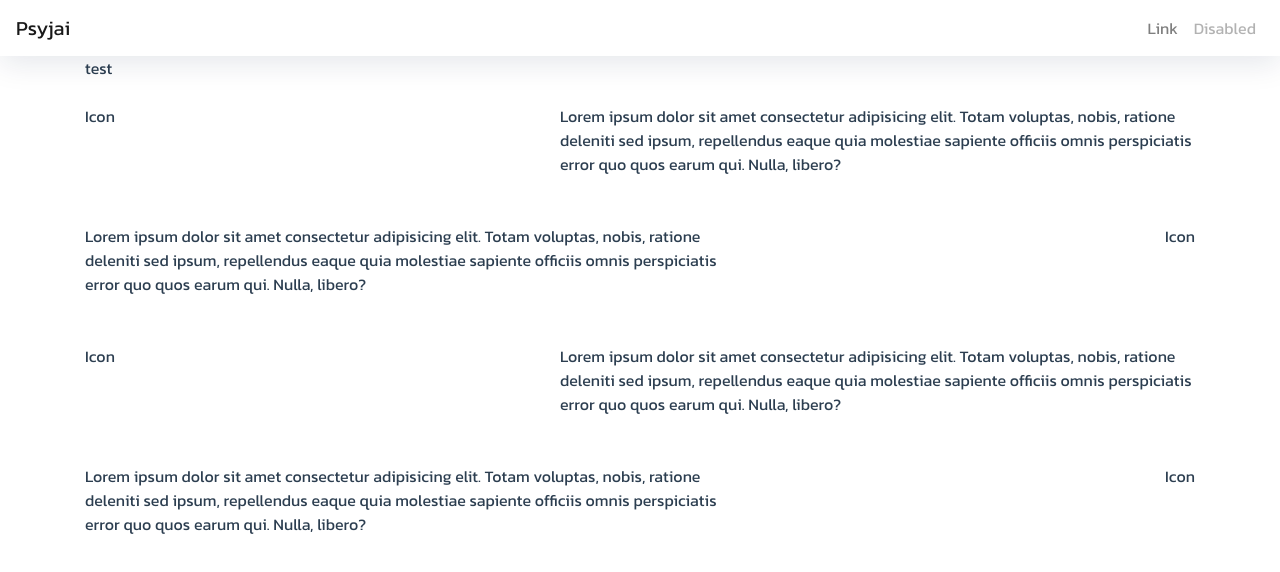
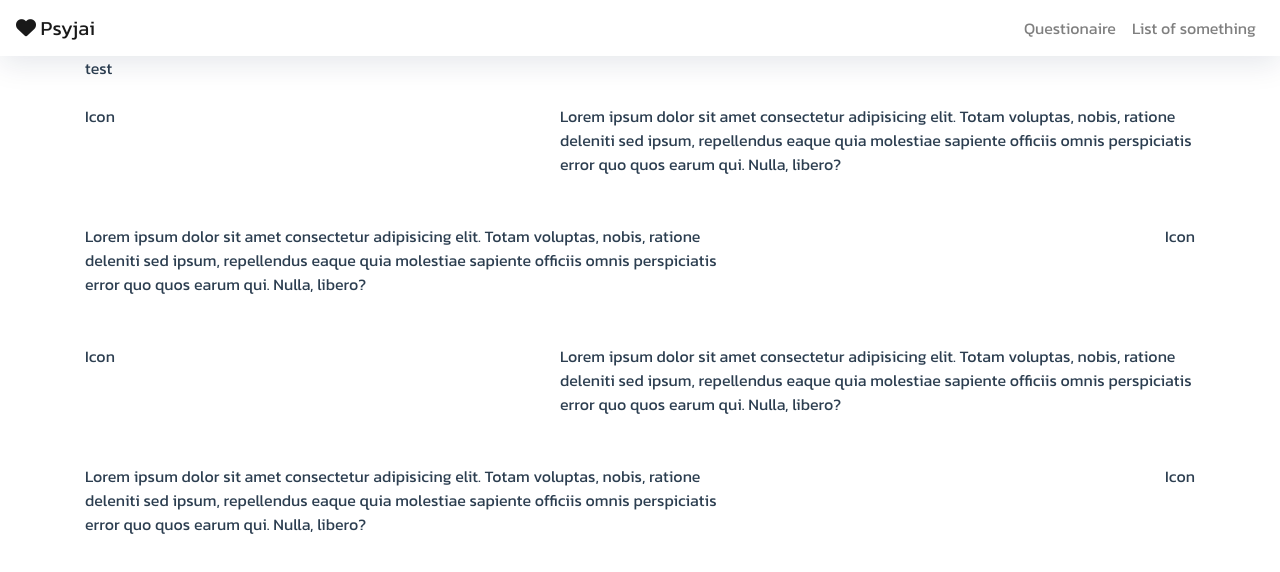
Before and after one commit to WebmasterCamp/ywc17-workshop-a, a Vue app: page / in a window 1280 px wide. Shown: the top 572 px of the page. Built offline with nearby package versions, Linux system fonts and the light colour scheme.

Commit message:
add style current route

```diff
--- a/src/components/NavBar.vue
+++ b/src/components/NavBar.vue
@@ -1,19 +1,20 @@
 <template>
     <b-navbar toggleable="lg">
-    <b-navbar-brand href="#">Psyjai</b-navbar-brand>
+    <b-navbar-brand href="#"> <i class="fas fa-heart"></i> Psyjai</b-navbar-brand>
 
     <b-navbar-toggle target="nav-collapse"></b-navbar-toggle>
 
     <b-collapse id="nav-collapse" is-nav>
       <!-- Right aligned nav items -->
       <b-navbar-nav class="ml-auto">
-        <b-nav-item href="#">Link</b-nav-item>
-        <b-nav-item href="#" disabled>Disabled</b-nav-item>
+        <b-nav-item href="/questionaire" :class="{active: $route.name === 'questionaire' }">Questionaire</b-nav-item>
+        <b-nav-item href="matching"  :class="{active: $route.name === 'matching' }">List of something</b-nav-item>
       </b-navbar-nav>
     </b-collapse>
   </b-navbar>
 </template>
-
+<script>
+</script>
 <style lang="css">
 .navbar {
     box-shadow: 0 8px 30px rgba(10,31,68,.1);
--- a/src/router/index.js
+++ b/src/router/index.js
@@ -17,9 +17,9 @@ const routes = [
     component: Taker
   },
   {
-    path: '/questionair',
-    name: 'questionair',
-    component: () => import(/* webpackChunkName: "about" */ '../views/Questionair.vue')
+    path: '/questionaire',
+    name: 'questionaire',
+    component: () => import(/* webpackChunkName: "about" */ '../views/Questionaire.vue')
   },
   {
     path: '/matching',
```
Also changed, not shown: src/views/Questionaire.vue (renamed from src/views/Questionair.vue).
